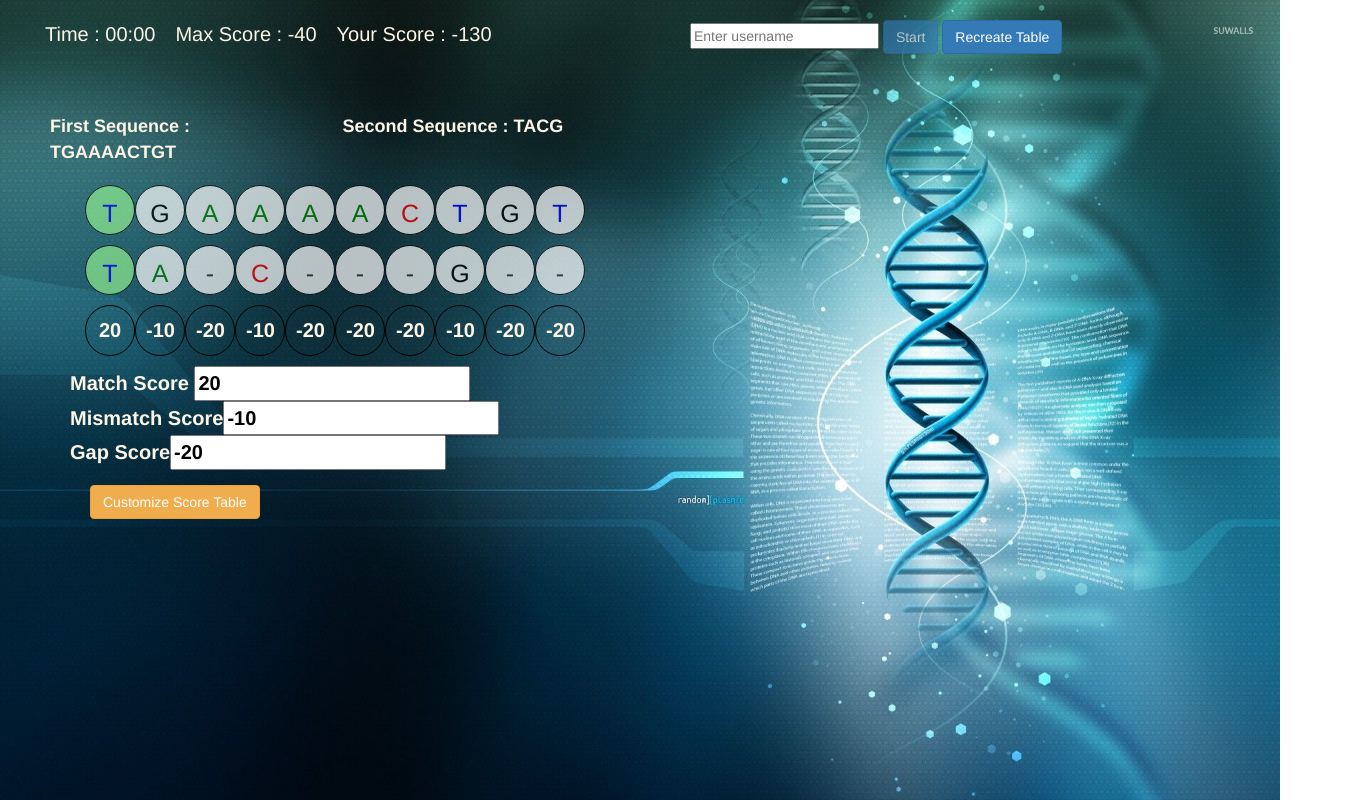
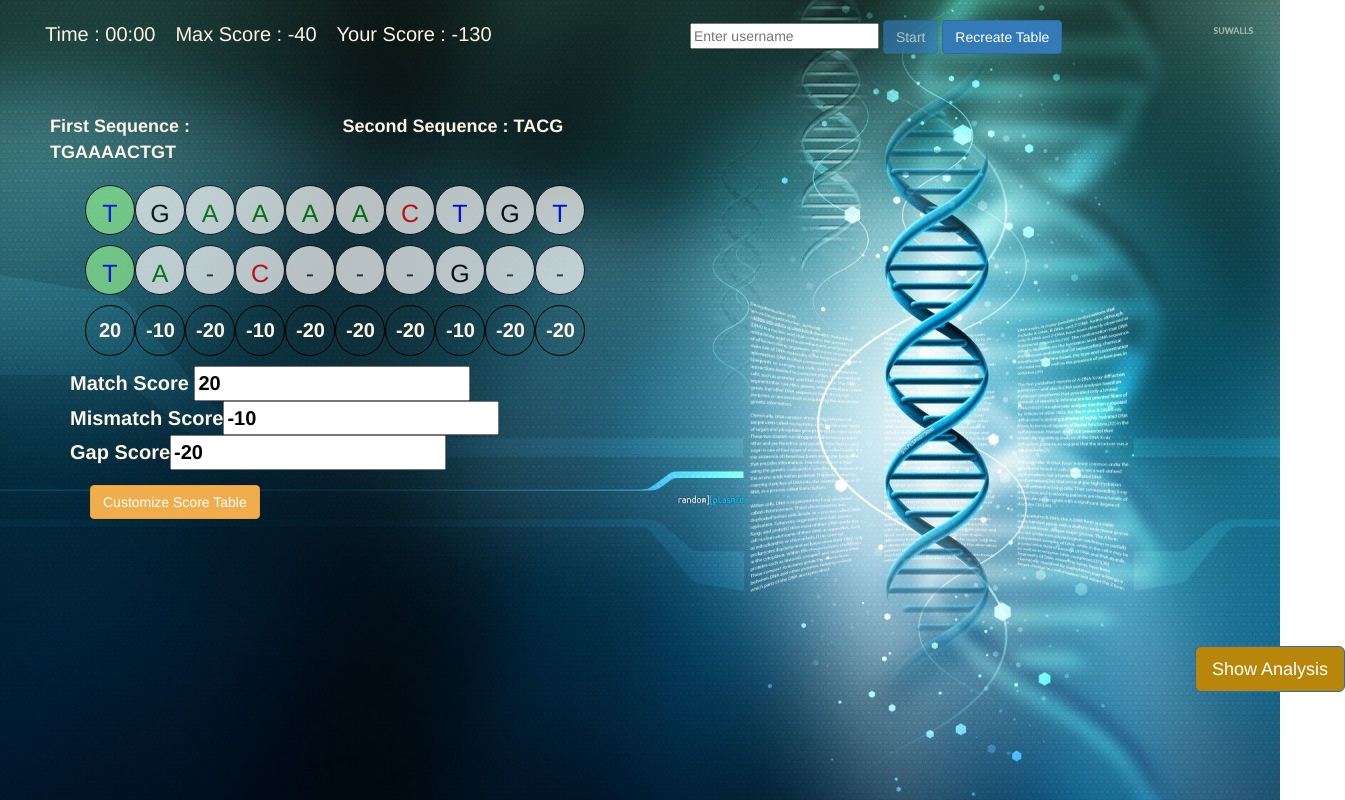
Before and after one commit to comptotherescue/Align-the-Sequence-Game, a website: page public/game.html in a window 1280 px wide. Shown: the whole page, 1345 px wide, since content can reach past the window. Drawn offline with nearby package versions, Linux system fonts and the light colour scheme; a script that the page names is missing.

Commit message:
Added some buttons on the page.

```diff
--- a/public/game.html
+++ b/public/game.html
@@ -85,6 +85,7 @@
 				<button class="btn btn-warning" id = "use_fixed_score">Use Simple Scores</button>
 				<button class="btn btn-danger" id = "change_score_table">Update Custom Scores</button>
 			</div>
+			<p><a style="margin-left: 1125px;margin-top: 112px;background-color: darkgoldenrod;" class="btn btn-lg btn-primary" href="analysis.html" role="button">Show Analysis</a></p>
 	</div>
 	</div>
    	<script src="https://www.gstatic.com/firebasejs/7.5.0/firebase-analytics.js"></script>
```
Also changed, not shown: public/analysis.html (+1 -0 lines).
